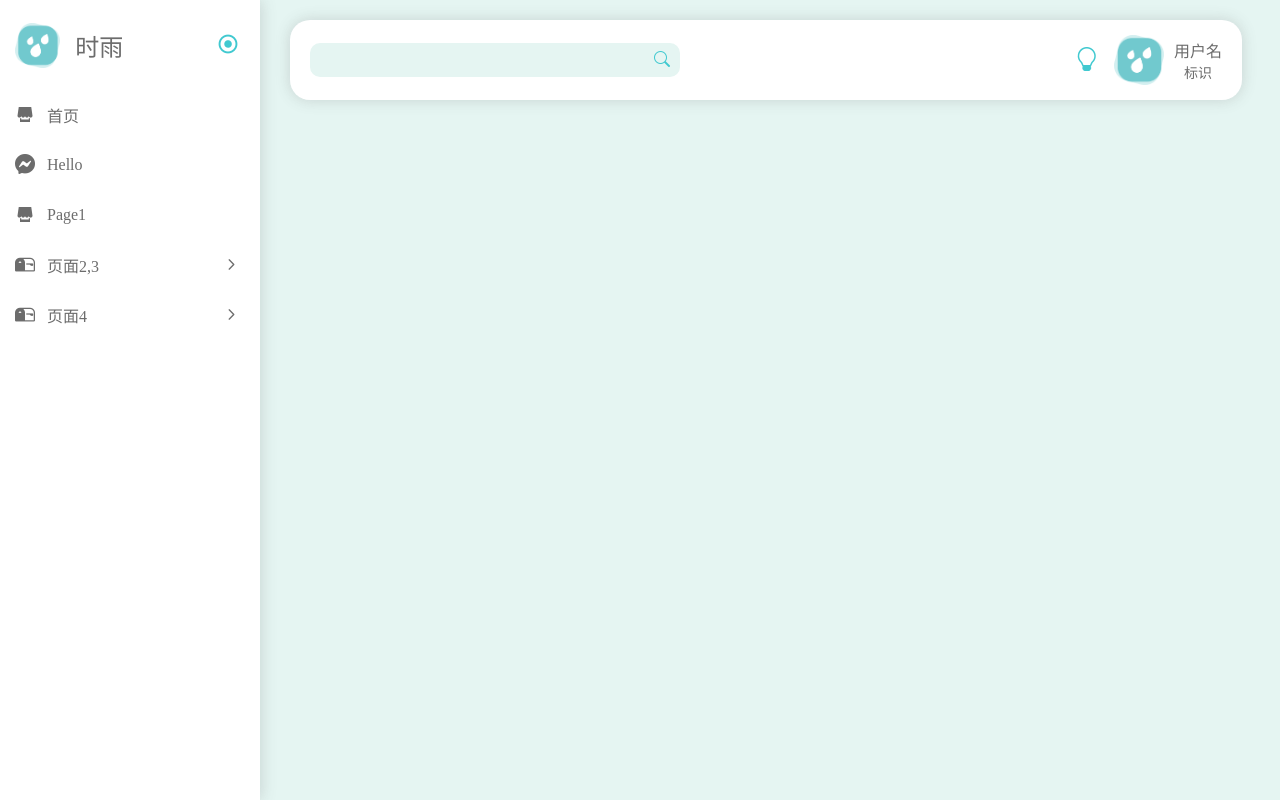
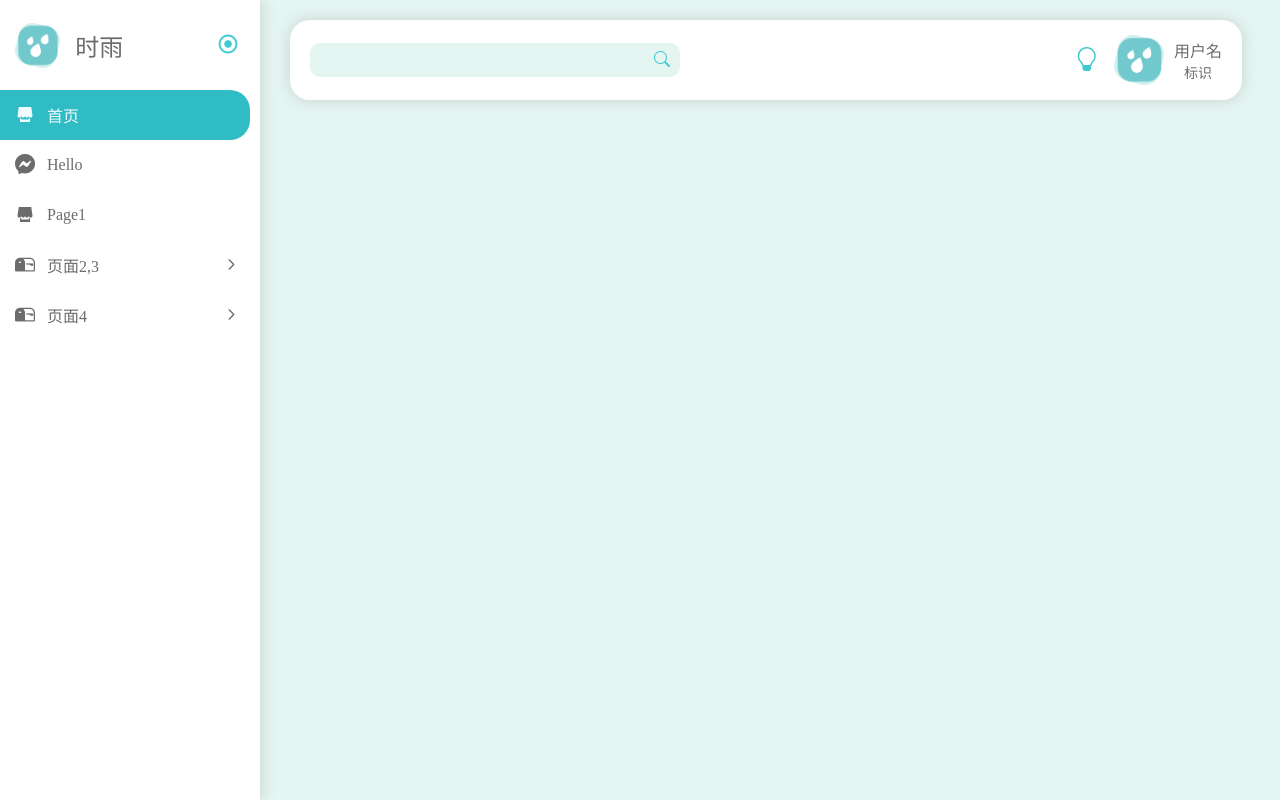
Before and after one commit to PRaichu/shiyu-ui, a Vue app: page / in a window 1280 px wide. Built offline with nearby package versions, Linux system fonts and the light colour scheme.

Commit message:
重写菜单展开逻辑

```diff
--- a/src/components/Sidebar/components/MenuItem.vue
+++ b/src/components/Sidebar/components/MenuItem.vue
@@ -16,12 +16,17 @@
           </div>
           <i v-if="menu.isParent" class="el-icon-arrow-right" :class="{'el-icon-arrow-right-activated': activated[index] && menuOpen}" />
         </router-link>
-        <div v-if="menu.isParent" ref="shiyu-menuitem-items" class="shiyu-menuitem-items">
+        <div
+          v-if="menu.isParent"
+          ref="shiyu-menuitem-items"
+          class="shiyu-menuitem-items"
+        >
           <router-link
             v-for="(item, menuIndex) in menu.children"
             :key="menuIndex"
             v-shiyu-waves
             class="shiyu-menuitem shiyu-no-radius"
+            :class="{'shiyu-menuitem-items-activated': menuOpen}"
             :to="item.link"
           >
             <div class="shiyu-menuitem-logo">
@@ -60,7 +65,7 @@ export default {
   watch: {
     $route: {
       handler() {
-        this.buildMenu(true)
+        this.buildMenu()
       },
       deep: true
     },
@@ -82,32 +87,56 @@ export default {
     }
   },
   mounted() {
-    this.menuItem.forEach(() => { this.activated.push(false) })
-    this.menuItem.forEach(() => { this.opened.push(false) })
+    this.initMenuData()
     this.buildMenu()
   },
   methods: {
+    initMenuData() {
+      this.initActivatedData()
+      this.menuItem.forEach(() => { this.opened.push(false) })
+    },
+    initActivatedData() {
+      // TODO 2处splice范围待验证
+      this.activated.splice(0, this.activated.length)
+      for (const menu in this.menuItem) {
+        if (menu.isParent) {
+          const child = []
+          menu.children.forEach(() => { child.push(false) })
+          this.activated.push(child)
+        } else {
+          this.activated.push(false)
+        }
+      }
+    },
     // TODO 菜单点击bug，子项菜单选中高亮，activeMenu调用两次
-    buildMenu(isRoute = false) {
+    buildMenu() {
       const routePath = this.$route.path
-      let index = [-1, -1]
+      let menuPosition = [-1, -1]
       for (let i = 0; i < this.menuItem.length; i++) {
         if (this.menuItem[i].link === routePath) {
-          index[0] = i
+          menuPosition[0] = i
           break
-        }
-        if (this.menuItem[i].isParent) {
+        } else if (this.menuItem[i].isParent) {
           for (let j = 0; j < this.menuItem[i].children.length; j++) {
             if (this.menuItem[i].children[j].link === routePath) {
-              index = [i, j]
+              menuPosition = [i, j]
               break
             }
           }
         }
       }
-      this.activeMenu(index[0], isRoute)
+      this.activeMenu(menuPosition)
     },
-    activeMenu(index, isRoute = false) {
+    activeMenu(menuPosition) {
+      this.initActivatedData()
+      if (menuPosition[0] > -1 && menuPosition[1] === -1) {
+        this.activated.splice(menuPosition[0], 1, true)
+      } else if (menuPosition[0] > -1 && menuPosition[1] > -1) {
+        const childActivated = []
+        this.activated[menuPosition[0]].forEach(() => { childActivated.push(false) })
+        childActivated.splice(menuPosition[1], 1, true)
+        this.activated.splice(menuPosition[0], 1, childActivated)
+      }
     },
     openMenu(index) {
       if (!this.menuItem[index].isParent) {
@@ -217,6 +246,9 @@ export default {
   -webkit-transition: all 0.5s ease; /* Safari and Chrome */
   -o-transition: all 0.5s ease; /* Opera */
 }
+.shiyu-menuitem-items-activated{
+  background-color: #fff;
+}
 .shiyu-no-radius{
   border-radius: 0;
 }
```
